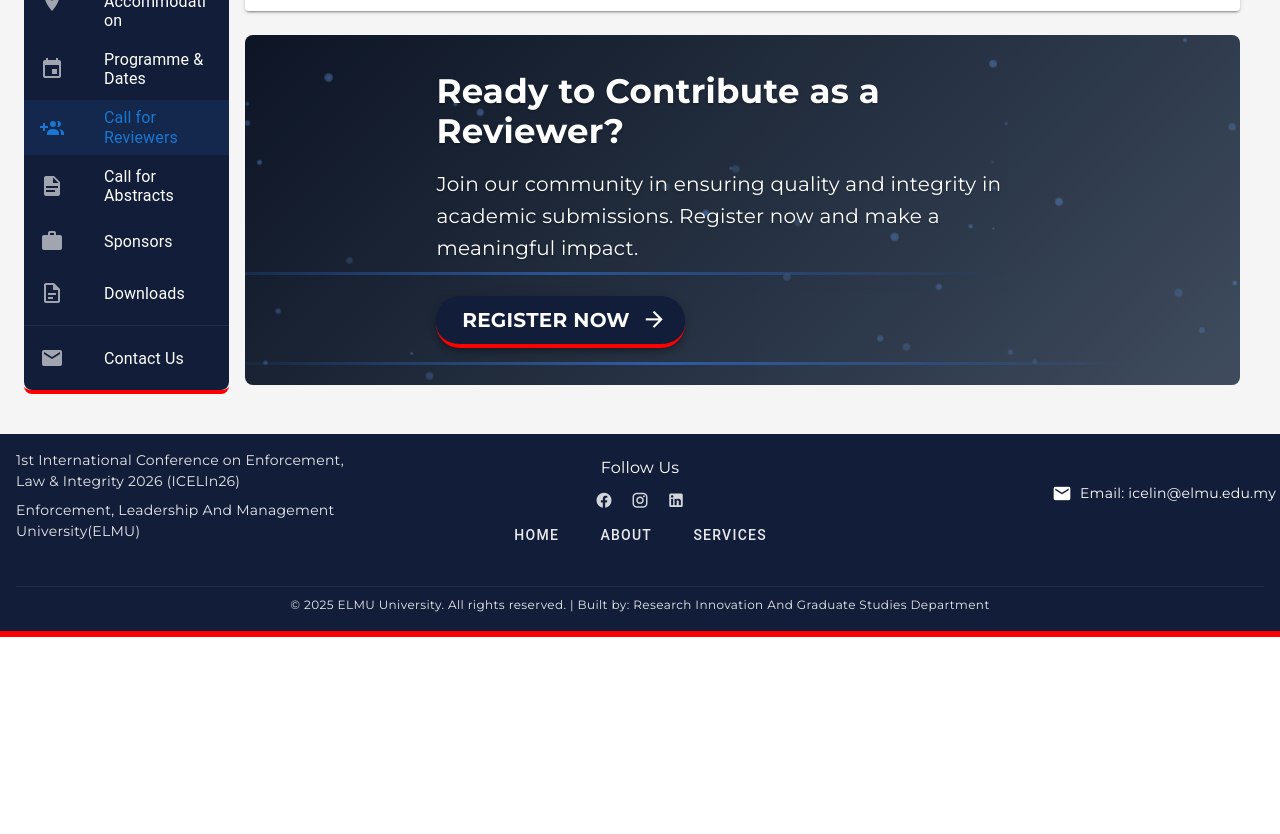
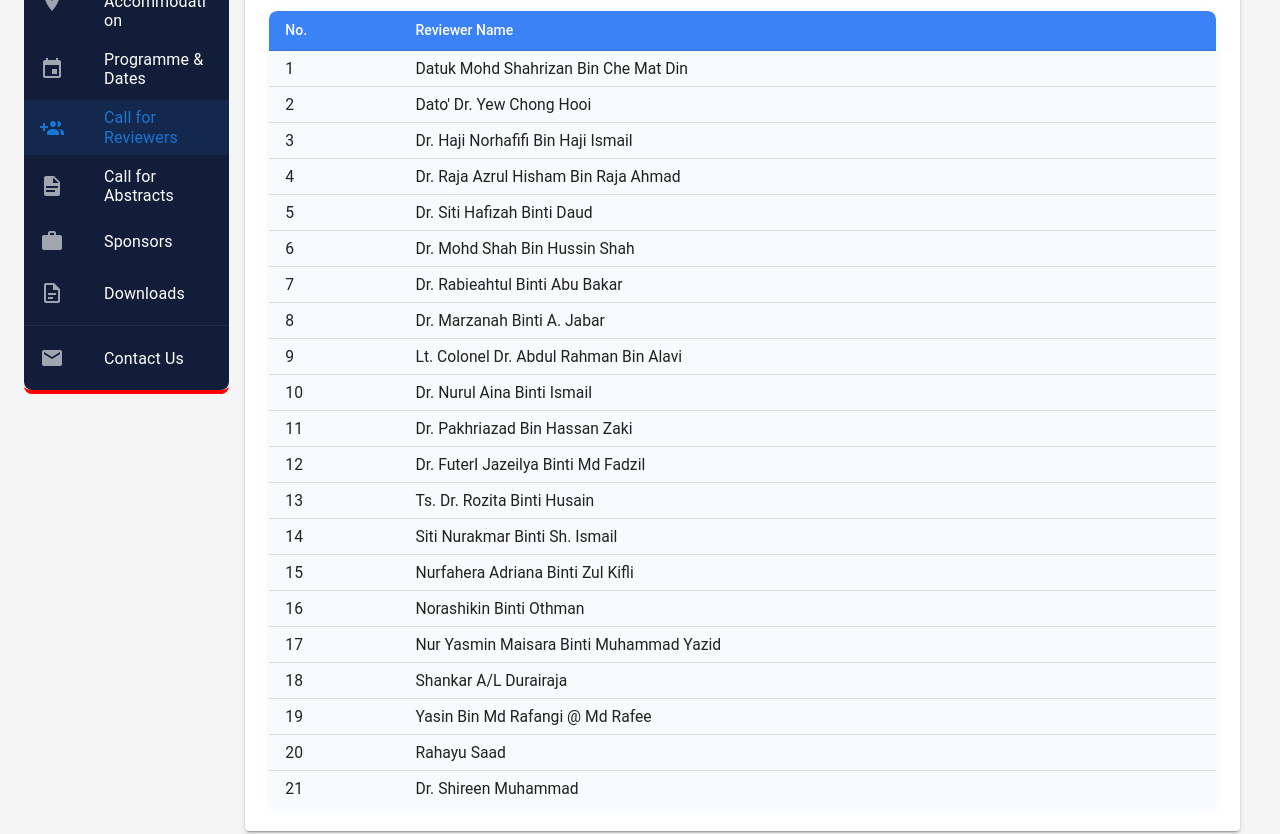
Before and after one commit to jali123456/conference_website_no_ai, a Vue app: page /call-for-reviewers in a window 1280 px wide. Shown: the part 480-1314 px from the top of the page. Before the commit the page ends 1117 px from the top, so only its background shows below. Built offline with nearby package versions, Linux system fonts and the light colour scheme; a small style sheet from the web is missing.

Commit message:
added reviewer name table

```diff
--- /dev/null
+++ b/src/data/reviewerinfo.ts
@@ -0,0 +1,23 @@
+export const reviewerList = [
+    { name: "Datuk Mohd Shahrizan Bin Che Mat Din" },
+    { name: "Dato' Dr. Yew Chong Hooi" },
+    { name: "Dr. Haji Norhafifi Bin Haji Ismail" },
+    { name: "Dr. Raja Azrul Hisham Bin Raja Ahmad" },
+    { name: "Dr. Siti Hafizah Binti Daud" },
+    { name: "Dr. Mohd Shah Bin Hussin Shah" },
+    { name: "Dr. Rabieahtul Binti Abu Bakar" },
+    { name: "Dr. Marzanah Binti A. Jabar" },
+    { name: "Lt. Colonel Dr. Abdul Rahman Bin Alavi" },
+    { name: "Dr. Nurul Aina Binti Ismail" },
+    { name: "Dr. Pakhriazad Bin Hassan Zaki" },
+    { name: "Dr. FuterI Jazeilya Binti Md Fadzil" },
+    { name: "Ts. Dr. Rozita Binti Husain" },
+    { name: "Siti Nurakmar Binti Sh. Ismail" },
+    { name: "Nurfahera Adriana Binti Zul Kifli" },
+    { name: "Norashikin Binti Othman" },
+    { name: "Nur Yasmin Maisara Binti Muhammad Yazid" },
+    { name: "Shankar A/L Durairaja" },
+    { name: "Yasin Bin Md Rafangi @ Md Rafee" },
+    { name: "Rahayu Saad" },
+    { name: "Dr. Shireen Muhammad" }
+];
--- a/src/views/CallForReviewersView.vue
+++ b/src/views/CallForReviewersView.vue
@@ -15,9 +15,23 @@
             <p class="text-h4 text-center font-weight-bold mb-4">
               CALL FOR REVIEWER
             </p>
-          <p class="text-body-1">
+            <p class="text-body-1 mb-6">
               We would also like to invite you as a reviewer to help uphold the quality of submissions. If you are interested and not registered as student in any institution, please register in the following link.
             </p>
+            <v-table class="modern-table" density="compact">
+              <thead>
+                <tr>
+                    <th class="text-left">No.</th>
+                    <th class="text-left">Reviewer Name</th>
+                </tr>
+              </thead>
+              <tbody>
+                  <tr v-for="(reviewer, idx) in reviewerList" :key="reviewer.name">
+                    <td>{{ idx + 1 }}</td>
+                    <td>{{ reviewer.name }}</td>
+                </tr>
+              </tbody>
+            </v-table>
           </v-card>
         </v-col>
 
@@ -65,6 +79,7 @@
 
 <script setup lang="ts">
 import { useHead } from '@unhead/vue'
+import { reviewerList } from '../data/reviewerinfo'
 
 useHead({
   title: 'Call for Reviewers | ICELIn 2026 Conference',
@@ -128,6 +143,38 @@ const getParticleStyle = (index: number) => {
 <style scoped>
 .red-bottom-border {
   border-bottom: 4px solid red;
+}
+
+.modern-table {
+  width: 100%;
+  border-radius: 8px;
+  overflow: hidden;
+  background: #f8fafc;
+  box-shadow: 0 2px 8px rgba(59,130,246,0.08);
+}
+.modern-table th {
+  background: #3b82f6;
+  color: #fff;
+  font-weight: 600;
+  padding: 12px 8px;
+  font-size: 1rem;
+}
+.modern-table td {
+  padding: 10px 8px;
+  font-size: 0.98rem;
+  border-bottom: 1px solid #e5e7eb;
+}
+.modern-table tr:last-child td {
+  border-bottom: none;
+}
+@media (max-width: 600px) {
+  .modern-table th, .modern-table td {
+    padding: 8px 4px;
+    font-size: 0.92rem;
+  }
+  .modern-table {
+    font-size: 0.92rem;
+  }
 }
 
 /* Pattern 4: Particle Wave Background */
```
Lines whose indentation alone changed are shown as unchanged.
